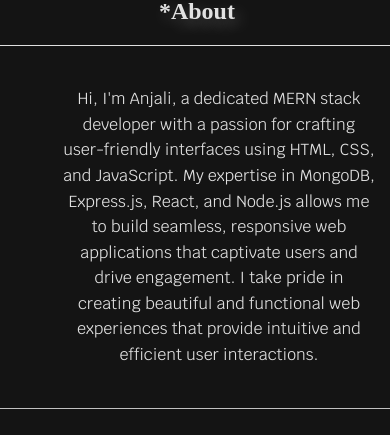
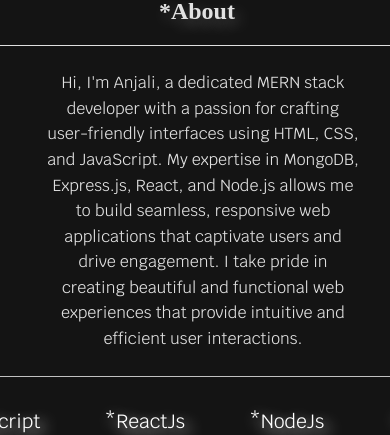
Before and after one commit to VibhuteAnjali/Anjali, a React (Vite) app: page / in a window 390 px wide. Shown: the part 704-1139 px from the top of the page. Built offline with nearby package versions, Linux system fonts and the light colour scheme; a web font is replaced by a local one.

Commit message:
Update About.css

```diff
--- a/src/styles/About.css
+++ b/src/styles/About.css
@@ -68,10 +68,14 @@
     font-size: 1em;
     font-family: Krub, sans-serif;
     width: 104%;
+    padding: 0em;
+    margin-right: 0em;
+    margin-left: 0em;
   }
   .content {
     padding: 0.5em;
     margin-top: 1em;
     margin-bottom: 1em;
+
   }
 }
```
